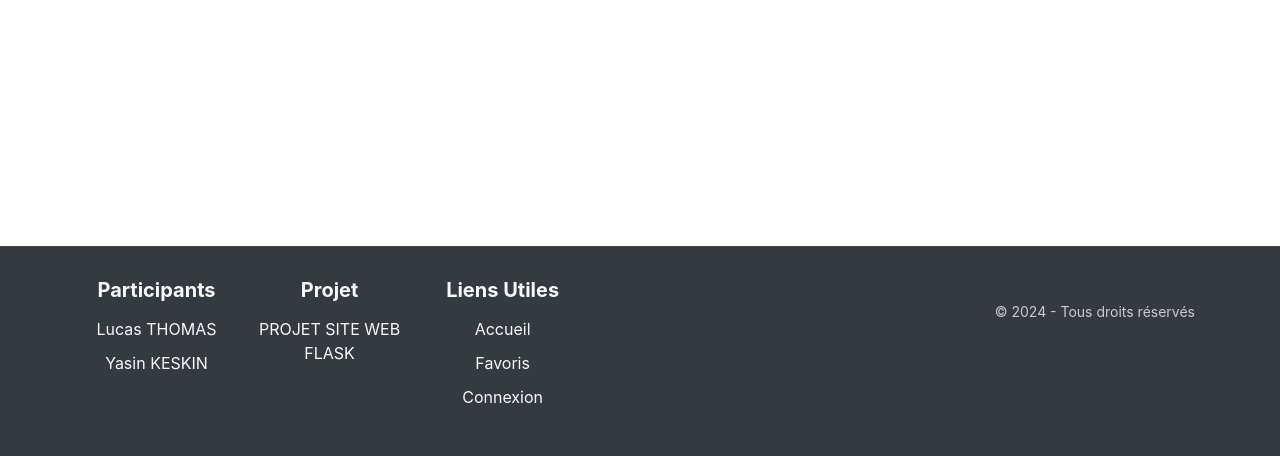
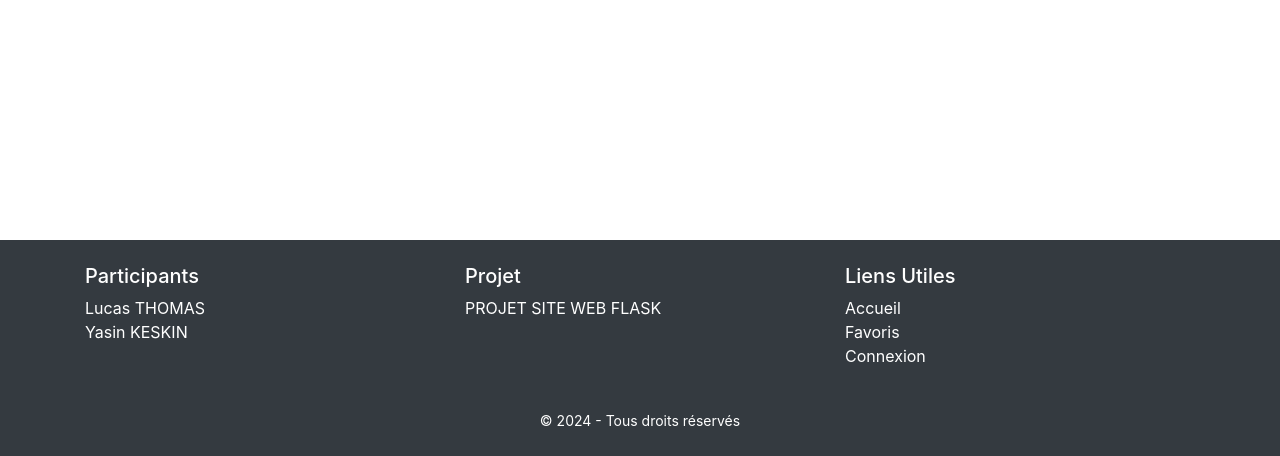
Before and after one commit to LucasTHOMAS18/Projet-Flask, a Python web app: template src/templates/home.html in a window 1280 px wide. Shown: the part 344-800 px from the top of the page. Run offline with Jinja, Linux system fonts and the light colour scheme; the template is opened without the code that fills it, so the values that code supplies are empty; some libraries are stand-ins or nearby versions.

Commit message:
System notation finale

```diff
--- a/src/static/home.css
+++ b/src/static/home.css
@@ -21,66 +21,3 @@
     flex-grow: 1;
     margin-top: 80px;
 }
-
-
-
-/* CSS DU FOOTER */
-
-footer {
-    background-color: #343a40;
-    color: #ffffff;
-    padding: 20px 0;
-    margin-top: 30px;
-    border-top: 1px solid #444;
-    text-align: center;
-    width: 100%;
-    position: relative;
-    bottom: 0;
-}
-
-footer h5 {
-    font-size: 1.25rem;
-    font-weight: bold;
-    margin-bottom: 15px;
-}
-
-footer ul {
-    padding-left: 0;
-    list-style: none;
-}
-
-footer ul li {
-    margin-bottom: 10px;
-}
-
-footer ul li a {
-    color: #ffffff;
-    text-decoration: none;
-}
-
-footer ul li a:hover {
-    color: #cccccc;
-}
-
-footer .text-center {
-    margin-top: 20px;
-}
-
-footer small {
-    color: #cccccc;
-}
-
-.footer .container {
-    display: flex;
-    flex-wrap: wrap;
-    justify-content: space-between;
-}
-
-.footer .col-md-4 {
-    flex: 1;
-    margin: 15px 0;
-}
-
-.footer a:hover {
-    text-decoration: underline;
-}
--- a/src/templates/base.html
+++ b/src/templates/base.html
@@ -54,7 +54,7 @@
     </div>
   </main>
 
-  <footer class="footer mt-auto py-3 bg-dark text-light">
+  <footer class="bg-dark text-white py-4 mt-auto">
     <div class="container">
       <div class="row">
         <div class="col-md-4">
@@ -66,22 +66,25 @@
         </div>
         <div class="col-md-4">
           <h5>Projet</h5>
-          <p>PROJET SITE WEB FLASK</p>
+          <ul class="list-unstyled">
+            <li>PROJET SITE WEB FLASK</li>
+          </ul>
         </div>
         <div class="col-md-4">
           <h5>Liens Utiles</h5>
           <ul class="list-unstyled">
-            <li><a href="/" class="text-light">Accueil</a></li>
-            <li><a href="/favorites" class="text-light">Favoris</a></li>
-            <li><a href="/login" class="text-light">Connexion</a></li>
+            <li><a href="{{ url_for('home') }}" class="text-white">Accueil</a></li>
+            <li><a href="{{ url_for('view_favorites') }}" class="text-white">Favoris</a></li>
+            <li><a href="{{ url_for('login') }}" class="text-white">Connexion</a></li>
           </ul>
         </div>
       </div>
-      <div class="text-center pt-3">
+      <div class="text-center mt-4">
         <small>&copy; 2024 - Tous droits réservés</small>
       </div>
     </div>
   </footer>
+
 
   {% block scripts %}
   {{ bootstrap.load_js()}}
--- a/src/templates/book.html
+++ b/src/templates/book.html
@@ -21,7 +21,7 @@
           <p class="card-text">Price: {{ book.price }}€</p>
 
           <h5 class="card-title">Ratings: </h5>
-          <p class="card-text">Average Rating: {{ average_rating }}</h3>
+          <p class="card-text">Average Rating: {{ average_rating }}</p>
           {% if current_user.is_authenticated %}
             <p class="card-text">Your Rating: {{ user_rating if user_rating else 'Not rated yet' }} / 5 </p>
           {% endif %}
@@ -65,7 +65,7 @@
   </div>
   {% if current_user.is_authenticated %}
     <h3>Laissez un commentaire</h3>
-    <form method="POST" class="comment-form p-3 bg-light rounded shadow-sm">
+    <form action="{{ url_for('detail_book', id=book.id) }}" method="POST" class="p-3 bg-light rounded shadow-sm">
       {{ form.hidden_tag() }}
 
       <div class="mb-3">
@@ -74,7 +74,7 @@
       </div>
 
       <div class="mb-3">
-        {{ form.content.label(class="form-label fw-bold") }}
+        <label for="content" class="form-label fw-bold">Votre commentaire:</label>
         {{ form.content(class="form-control", placeholder="Votre commentaire...") }}
       </div>
 
```
Also changed, not shown: src/view.py (+28 -12 lines).
